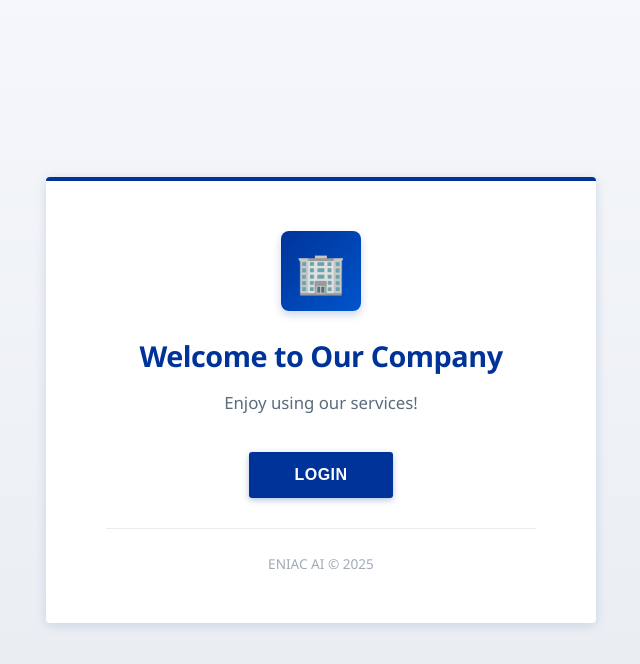
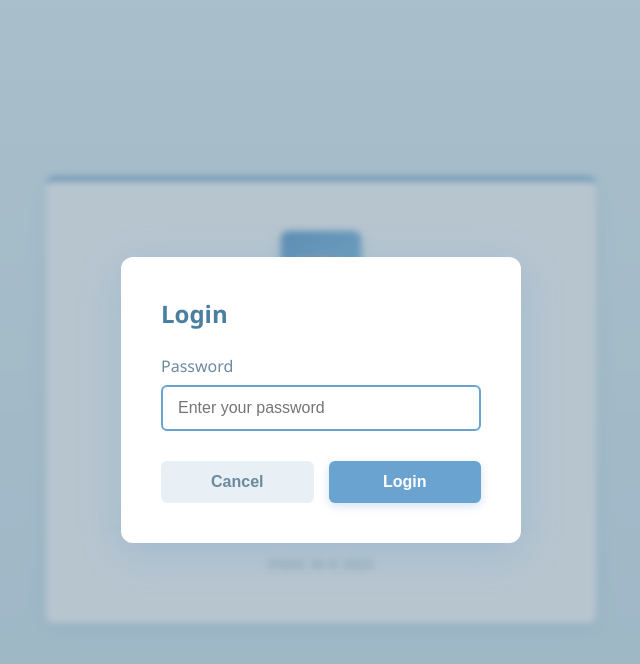
Before and after one commit to Kasstaneda1/eniacai-welcome, a plain HTML site: page index.html in a window 1280 px wide. Both pictures are taken after a click on the button "LOGIN". Shown: the whole page, without its empty margins (319-959 px from the left). Drawn offline with Linux system fonts and the light colour scheme.

Commit message:
Add modal login and notifications

```diff
--- a/index.html
+++ b/index.html
@@ -13,7 +13,7 @@
 
         body {
             font-family: 'Segoe UI', Tahoma, Geneva, Verdana, sans-serif;
-            background: linear-gradient(180deg, #f5f7fa 0%, #e8ecf1 100%);
+            background: linear-gradient(180deg, #e8f4f8 0%, #d4e7f0 100%);
             min-height: 100vh;
             display: flex;
             justify-content: center;
@@ -24,30 +24,30 @@
         .container {
             background: white;
             padding: 50px 60px;
-            border-radius: 4px;
-            box-shadow: 0 2px 12px rgba(0, 51, 153, 0.15);
+            border-radius: 8px;
+            box-shadow: 0 4px 20px rgba(100, 150, 180, 0.15);
             text-align: center;
             max-width: 550px;
             width: 100%;
-            border-top: 4px solid #003399;
+            border-top: 4px solid #6ba3d0;
         }
 
         .logo {
             width: 80px;
             height: 80px;
             margin: 0 auto 25px;
-            background: linear-gradient(135deg, #003399 0%, #0055cc 100%);
+            background: linear-gradient(135deg, #6ba3d0 0%, #8bc5e8 100%);
             border-radius: 8px;
             display: flex;
             align-items: center;
             justify-content: center;
             font-size: 2.5em;
             color: white;
-            box-shadow: 0 4px 8px rgba(0, 51, 153, 0.2);
+            box-shadow: 0 4px 12px rgba(107, 163, 208, 0.3);
         }
 
         h1 {
-            color: #003399;
+            color: #4a7fa0;
             font-size: 1.8em;
             margin-bottom: 15px;
             font-weight: 600;
@@ -55,44 +55,165 @@
         }
 
         p {
-            color: #5a6c7d;
+            color: #6b8a9f;
             font-size: 1.05em;
             margin-bottom: 35px;
             line-height: 1.6;
         }
 
         .login-btn {
-            background: #003399;
+            background: #6ba3d0;
             color: white;
             border: none;
             padding: 14px 45px;
             font-size: 1em;
             font-weight: 600;
-            border-radius: 3px;
+            border-radius: 6px;
             cursor: pointer;
             transition: all 0.3s ease;
             text-transform: uppercase;
             letter-spacing: 0.5px;
-            box-shadow: 0 2px 6px rgba(0, 51, 153, 0.3);
+            box-shadow: 0 3px 10px rgba(107, 163, 208, 0.3);
         }
 
         .login-btn:hover {
-            background: #0055cc;
-            box-shadow: 0 4px 12px rgba(0, 51, 153, 0.4);
-            transform: translateY(-1px);
-        }
-
-        .login-btn:active {
-            transform: translateY(0);
-            box-shadow: 0 2px 6px rgba(0, 51, 153, 0.3);
+            background: #5a92bf;
+            box-shadow: 0 5px 15px rgba(107, 163, 208, 0.4);
+            transform: translateY(-2px);
         }
 
         .footer {
             margin-top: 30px;
             padding-top: 25px;
-            border-top: 1px solid #e8ecf1;
-            color: #a0aab5;
+            border-top: 1px solid #e8f0f5;
+            color: #a0b5c5;
             font-size: 0.85em;
+        }
+
+        /* Модальное окно */
+        .modal-overlay {
+            display: none;
+            position: fixed;
+            top: 0;
+            left: 0;
+            width: 100%;
+            height: 100%;
+            background: rgba(75, 110, 135, 0.4);
+            backdrop-filter: blur(3px);
+            z-index: 1000;
+            opacity: 0;
+            transition: opacity 0.3s ease;
+        }
+
+        .modal-overlay.active {
+            display: flex;
+            justify-content: center;
+            align-items: center;
+            opacity: 1;
+        }
+
+        .modal {
+            background: white;
+            padding: 40px;
+            border-radius: 12px;
+            box-shadow: 0 10px 40px rgba(107, 163, 208, 0.3);
+            min-width: 400px;
+            transform: scale(0.9);
+            transition: transform 0.3s ease;
+        }
+
+        .modal-overlay.active .modal {
+            transform: scale(1);
+        }
+
+        .modal h2 {
+            color: #4a7fa0;
+            margin-bottom: 25px;
+            font-size: 1.5em;
+        }
+
+        .input-group {
+            margin-bottom: 25px;
+            text-align: left;
+        }
+
+        .input-group label {
+            display: block;
+            color: #6b8a9f;
+            margin-bottom: 8px;
+            font-weight: 500;
+        }
+
+        .input-group input {
+            width: 100%;
+            padding: 12px 15px;
+            border: 2px solid #d4e7f0;
+            border-radius: 6px;
+            font-size: 1em;
+            transition: border-color 0.3s ease;
+        }
+
+        .input-group input:focus {
+            outline: none;
+            border-color: #6ba3d0;
+        }
+
+        .modal-buttons {
+            display: flex;
+            gap: 15px;
+            margin-top: 30px;
+        }
+
+        .modal-btn {
+            flex: 1;
+            padding: 12px;
+            border: none;
+            border-radius: 6px;
+            font-size: 1em;
+            font-weight: 600;
+            cursor: pointer;
+            transition: all 0.3s ease;
+        }
+
+        .cancel-btn {
+            background: #e8f0f5;
+            color: #6b8a9f;
+        }
+
+        .cancel-btn:hover {
+            background: #d4e7f0;
+        }
+
+        .submit-btn {
+            background: #6ba3d0;
+            color: white;
+            box-shadow: 0 3px 10px rgba(107, 163, 208, 0.3);
+        }
+
+        .submit-btn:hover {
+            background: #5a92bf;
+            box-shadow: 0 5px 15px rgba(107, 163, 208, 0.4);
+        }
+
+        /* Уведомление */
+        .notification {
+            position: fixed;
+            top: -100px;
+            left: 50%;
+            transform: translateX(-50%);
+            background: white;
+            padding: 18px 30px;
+            border-radius: 8px;
+            box-shadow: 0 6px 25px rgba(107, 163, 208, 0.35);
+            border-left: 4px solid #f0a8a8;
+            color: #d07070;
+            font-weight: 500;
+            z-index: 2000;
+            transition: top 0.5s ease;
+        }
+
+        .notification.show {
+            top: 30px;
         }
 
         @media (max-width: 600px) {
@@ -103,27 +224,88 @@
             h1 {
                 font-size: 1.5em;
             }
+
+            .modal {
+                min-width: 90%;
+                padding: 30px 25px;
+            }
         }
     </style>
 </head>
 <body>
+    <div class="notification" id="notification">
+        Please enter correct credentials
+    </div>
+
     <div class="container">
         <div class="logo">🏢</div>
         <h1>Welcome to Our Company</h1>
         <p>Enjoy using our services!</p>
-        <button class="login-btn" onclick="handleLogin()">Login</button>
+        <button class="login-btn" onclick="openModal()">Login</button>
         <div class="footer">
             ENIAC AI © 2025
         </div>
     </div>
 
+    <div class="modal-overlay" id="modalOverlay" onclick="closeModalOnOverlay(event)">
+        <div class="modal">
+            <h2>Login</h2>
+            <div class="input-group">
+                <label for="password">Password</label>
+                <input type="password" id="password" placeholder="Enter your password">
+            </div>
+            <div class="modal-buttons">
+                <button class="modal-btn cancel-btn" onclick="closeModal()">Cancel</button>
+                <button class="modal-btn submit-btn" onclick="handleLogin()">Login</button>
+            </div>
+        </div>
+    </div>
+
     <script>
+        function openModal() {
+            document.getElementById('modalOverlay').classList.add('active');
+            document.getElementById('password').value = '';
+            document.getElementById('password').focus();
+        }
+
+        function closeModal() {
+            document.getElementById('modalOverlay').classList.remove('active');
+        }
+
+        function closeModalOnOverlay(event) {
+            if (event.target === document.getElementById('modalOverlay')) {
+                closeModal();
+            }
+        }
+
+        function showNotification() {
+            const notification = document.getElementById('notification');
+            notification.classList.add('show');
+
+            setTimeout(() => {
+                notification.classList.remove('show');
+            }, 3000);
+        }
+
         function handleLogin() {
-            // Здесь будет логика входа
-            alert('Login functionality will be implemented soon!');
-            // Позже можно будет перенаправить на страницу входа:
-            // window.location.href = '/login';
+            const password = document.getElementById('password').value;
+
+            if (!password || password !== 'correct_password') {
+                showNotification();
+                return;
+            }
+
+            // Здесь будет логика при правильном пароле
+            closeModal();
+            alert('Login successful! (This will be replaced with actual logic)');
         }
+
+        // Enter key support
+        document.getElementById('password').addEventListener('keypress', function(event) {
+            if (event.key === 'Enter') {
+                handleLogin();
+            }
+        });
     </script>
 </body>
 </html>
```
